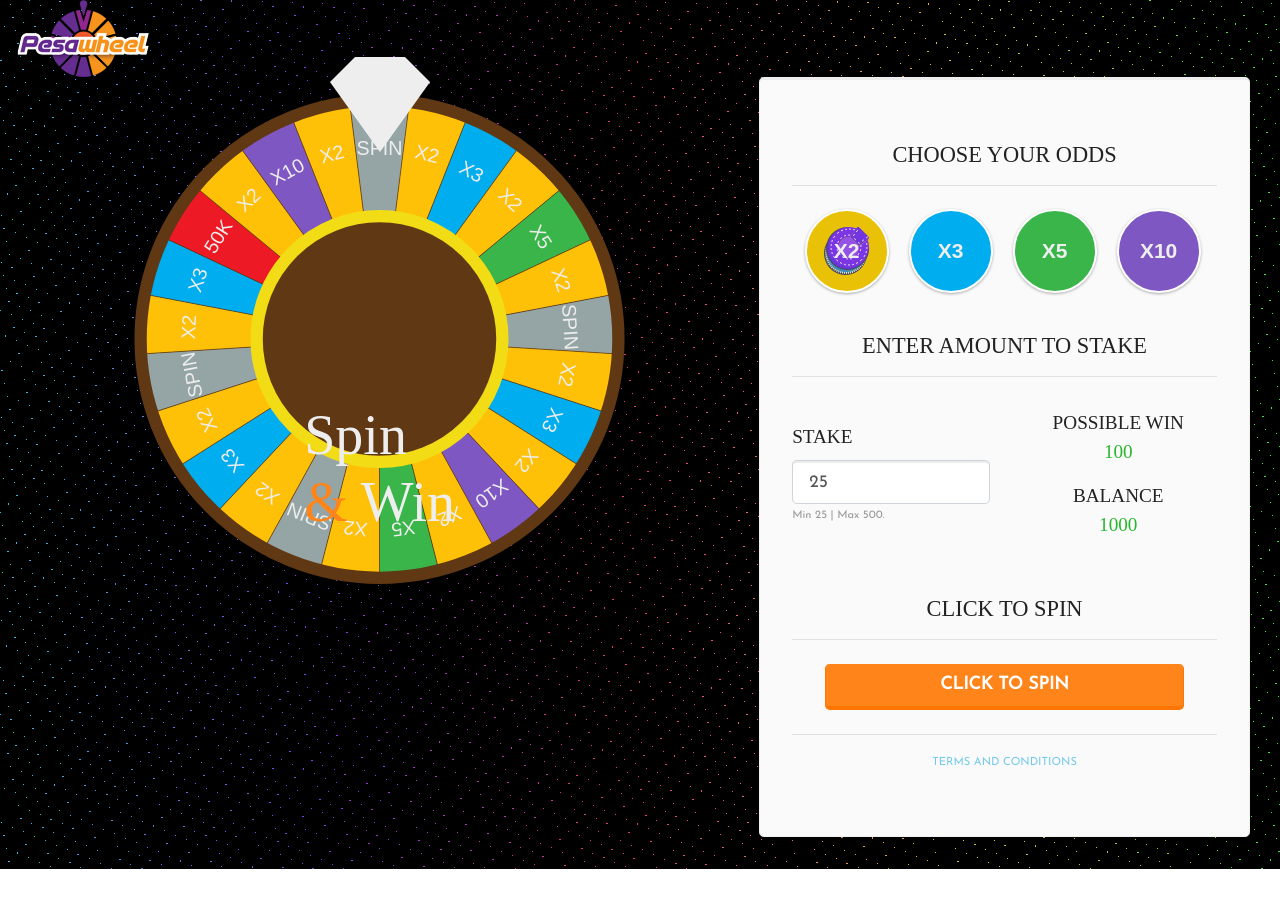
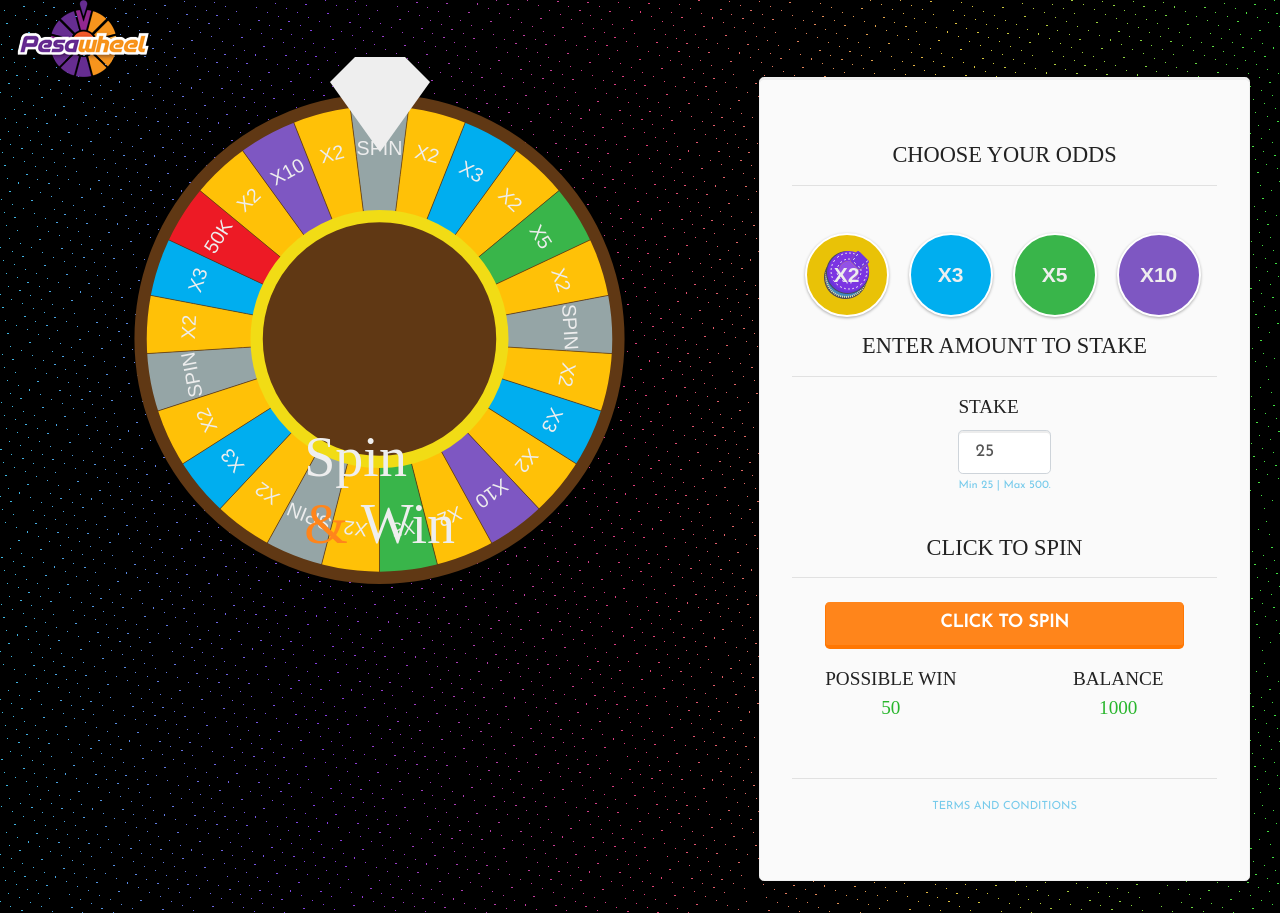
Before and after one commit to sagarsys/react-spin-and-win-game, a Next.js app: page / in a window 1280 px wide. Before the commit the page ends 869 px from the top, so only its background shows below. Built offline with nearby package versions, Linux system fonts and the light colour scheme; a web font is replaced by a local one.

Commit message:
- make the form work with react hook form

```diff
--- a/components/BettingForm.js
+++ b/components/BettingForm.js
@@ -6,12 +6,35 @@ import styles from '../styles/components/BettingForm.module.scss'
 import CustomRadio from './CustomRadio'
 import Button from 'react-bootstrap/Button'
 import TermsAndConditions from './TermsAndConditions'
+import { Controller, useForm } from 'react-hook-form'
+import { useState } from 'react'
+import { parseMultiplierFromOddsString } from '../lib/string'
+
+const defaultValues = {
+    odds: 'x2',
+    stake: 25,
+}
+const INITIAL_BALANCE = 1000
 
 export default function BettingForm() {
+    const { handleSubmit, control, watch } = useForm({
+        defaultValues,
+        mode: 'onBlur',
+    })
+    const [data, setData] = useState(null)
+    const [balance, setBalance] = useState(INITIAL_BALANCE)
+    const onSubmit = (data) => {
+        console.log('submit', data)
+        setData(data)
+    }
+    const calculatePossibleWin = () => {
+        return watch('stake') * parseMultiplierFromOddsString(watch('odds'))
+    }
+
     return (
         <Col md={5}>
             <Jumbotron>
-                <Form>
+                <Form onSubmit={handleSubmit(onSubmit)}>
                     <Row className="pb-4">
                         <Col xs={12}>
                             <h2 className={styles.formTitle}>
@@ -19,9 +42,17 @@ export default function BettingForm() {
                             </h2>
                             <hr />
                         </Col>
-                        <CustomRadio />
                     </Row>
-
+                    <Controller
+                        render={({ onChange }) => (
+                            <CustomRadio onChange={onChange} />
+                        )}
+                        name="odds"
+                        control={control}
+                        rules={{
+                            required: true,
+                        }}
+                    />
                     <Row className="pb-4">
                         <Col xs={12}>
                             <h2 className={styles.formTitle}>
@@ -29,27 +60,30 @@ export default function BettingForm() {
                             </h2>
                             <hr />
                         </Col>
-                        <Col xs={6} className={styles.stake}>
+                        <Col xs={12} className={styles.stake}>
                             <Form.Group controlId="stake">
                                 <Form.Label className={styles.formLabel}>
                                     Stake
                                 </Form.Label>
-                                <Form.Control
-                                    type="text"
-                                    placeholder="Enter stake"
-                                    value={25}
-                                    size="lg"
+                                <Controller
+                                    as={
+                                        <Form.Control
+                                            type="number"
+                                            placeholder="Enter stake"
+                                            min={25}
+                                            max={500}
+                                            size="lg"
+                                        />
+                                    }
+                                    rules={{ required: true }}
+                                    name="stake"
+                                    control={control}
                                 />
-                                <Form.Text className="text-muted">
+
+                                <Form.Text className="text-info">
                                     Min 25 | Max 500.
                                 </Form.Text>
                             </Form.Group>
-                        </Col>
-                        <Col xs={6} className={styles.possibleWin}>
-                            <p className="text-uppercase mb-0">Possible Win</p>
-                            <p className="text-success">100</p>
-                            <p className="text-uppercase mb-0">Balance</p>
-                            <p className="text-success">1000</p>
                         </Col>
                     </Row>
 
@@ -68,6 +102,16 @@ export default function BettingForm() {
                                 Click to spin
                             </Button>
                         </Col>
+                        <Col xs={6} className={styles.possibleWin}>
+                            <p className="text-uppercase mb-0">Possible Win</p>
+                            <p className="text-success">
+                                {calculatePossibleWin()}
+                            </p>
+                        </Col>
+                        <Col xs={6} className={styles.possibleWin}>
+                            <p className="text-uppercase mb-0">Balance</p>
+                            <p className="text-success">{balance}</p>
+                        </Col>
                     </Row>
                 </Form>
                 <TermsAndConditions />
```
